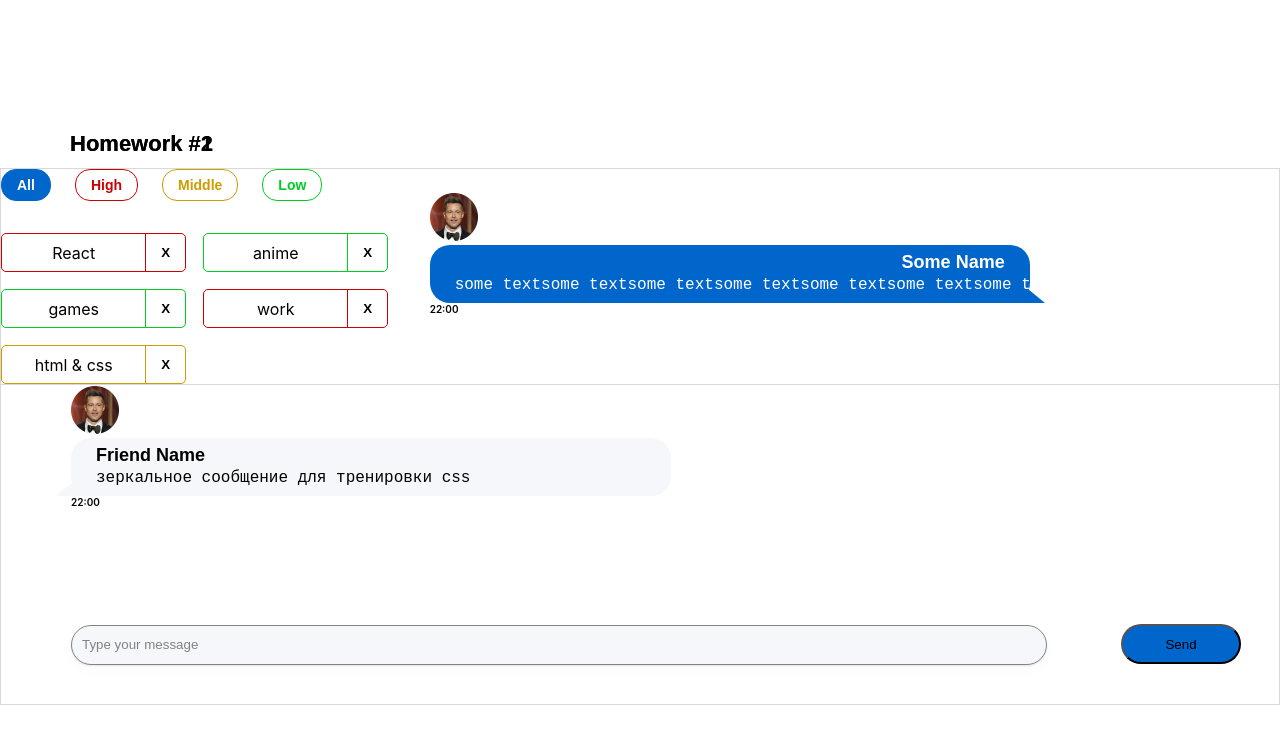
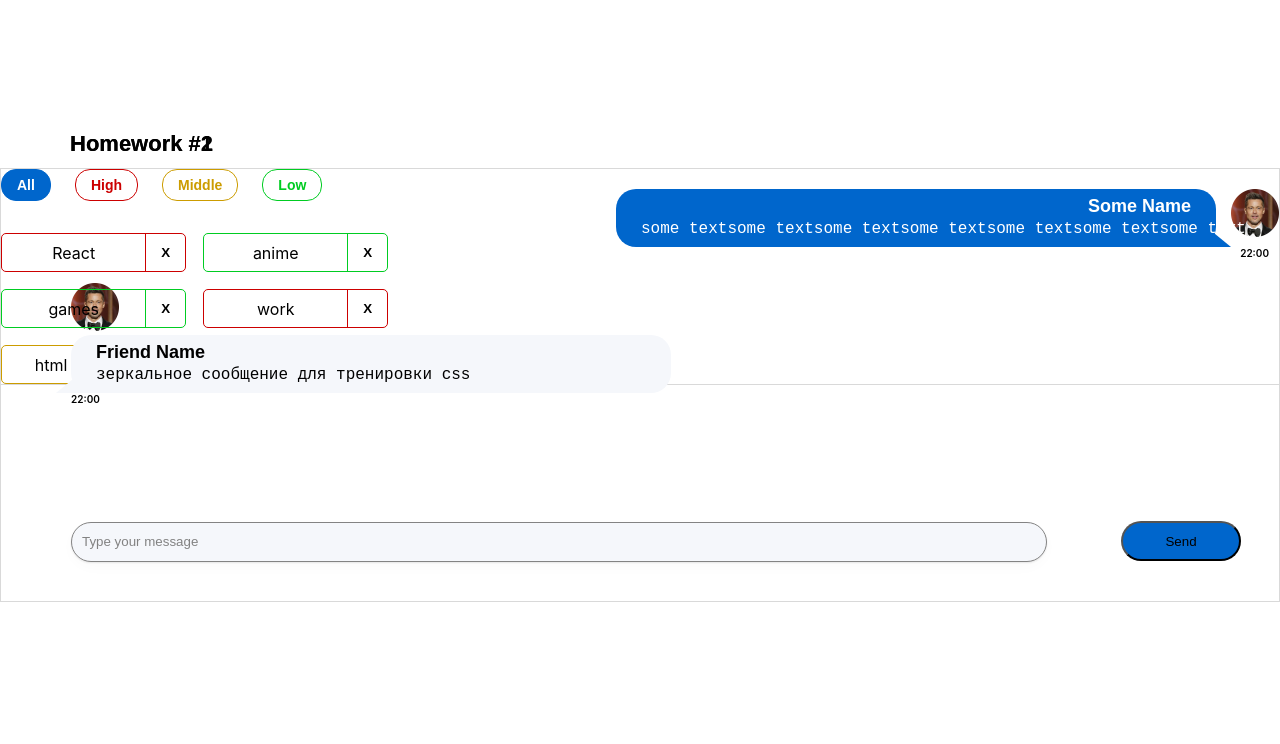
Before and after one commit to AdammmVV/Homework, a React (Create React App) app: page / in a window 1280 px wide. Shown: the top 744 px of the page. Built offline with nearby package versions, Linux system fonts and the light colour scheme.

Commit message:
Homework 02 change right message

```diff
--- a/src/s2-homeworks/hw01/message/Message.module.css
+++ b/src/s2-homeworks/hw01/message/Message.module.css
@@ -1,27 +1,28 @@
 .message {
-    padding: 24px 70px 47px;
-    display: grid;
-    grid-template-areas:
-        'n n i' 't t i' 't t d';
+    margin-top: 20px;
 }
 
 .imageAndText {
-    grid-area: i;
+    display: grid;
+    grid-template-areas: 'text img';
+    justify-content: end;
+    gap: 15px;
 }
 
 .imageAndText img {
     width: 48px;
+    grid-area: img;
 
 }
 
 .text {
+    grid-area: text;
     font-family: 'Montserrat', sans-serif;
     font-style: normal;
     font-weight: 400;
     font-size: 16px;
     line-height: 20px;
     color: #FFFFFF;
-    grid-area: t;
     background-color: #0066CC;
     max-width: 600px;
     border-radius: 20px;
@@ -43,19 +44,18 @@
 
 .name {
     padding: 7px 25px 3px 25px;
-    grid-area: n;
     font-weight: 600;
     font-size: 18px;
 }
 
 .messageText {
     padding: 0 25px 8px 25px;
-    grid-area: m;
     font-size: 16px;
 }
 
 .time {
-    grid-area: d;
     font-size: 10px;
     font-weight: 600;
+    text-align: end;
+    padding-right: 10px;
 }
```
